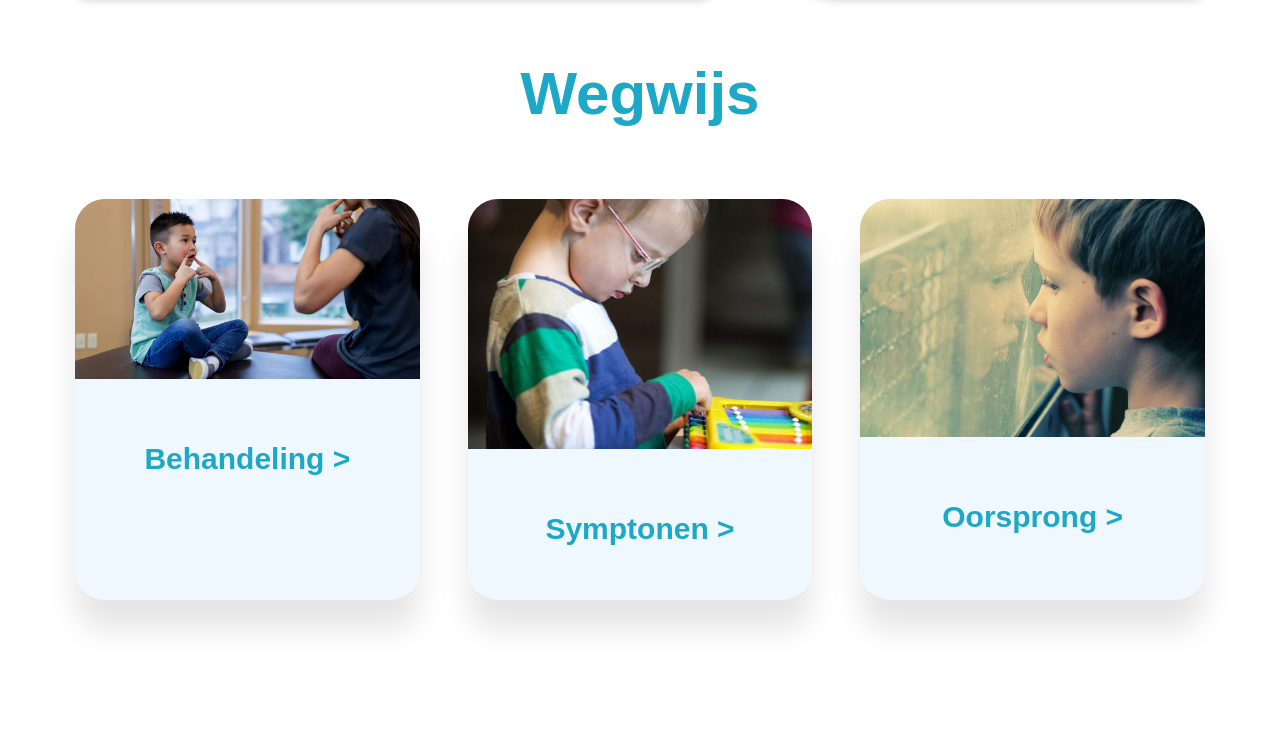
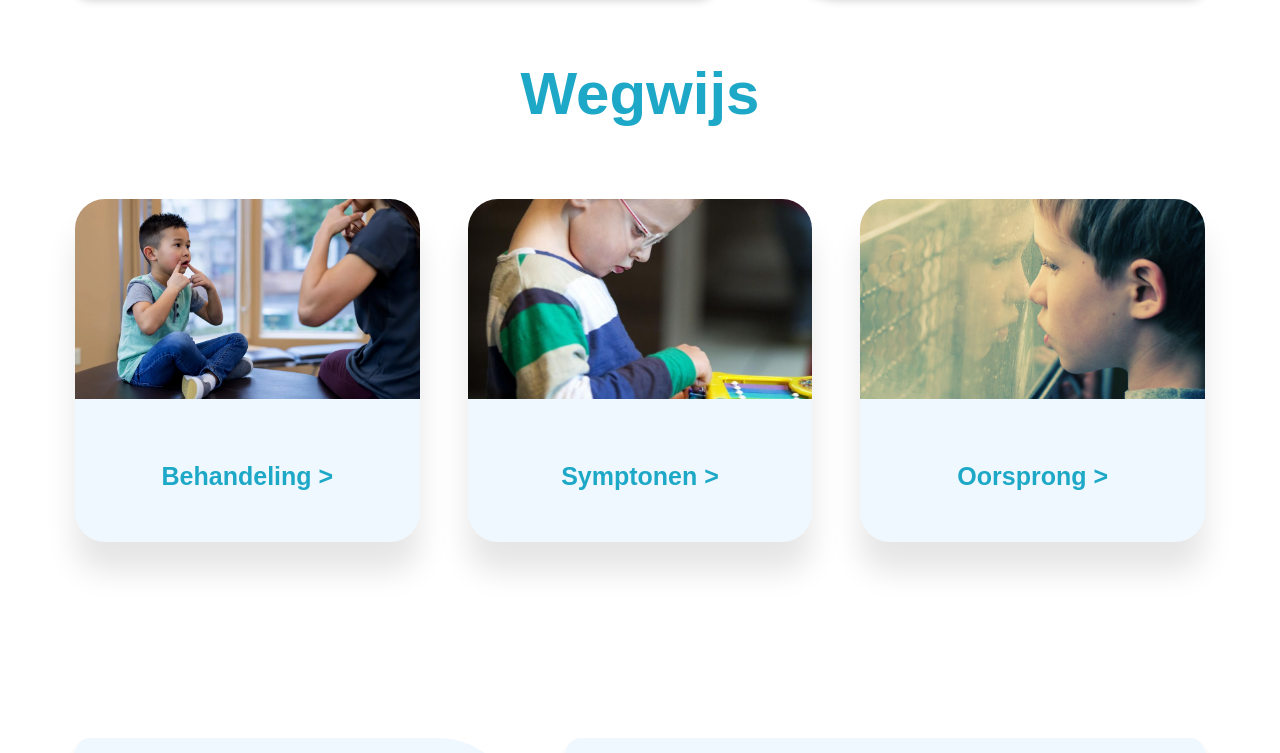
Before and after one commit to timdegroot05/Autisme-project, a plain HTML site: page informatie/informatie.html in a window 1280 px wide. Shown: the part 664-1417 px from the top of the page. Drawn offline with Linux system fonts and the light colour scheme.

Commit message:
wegwijs height change

```diff
--- a/style.css
+++ b/style.css
@@ -494,7 +494,7 @@ footer {
 .grid-item-informatie-5 > h3 {
   background-color: aliceblue;
   padding: 25px 0px;
-  font-size: 30px;
+  font-size: 25px;
 }
 
 .grid-item-informatie-3 > img,
@@ -502,7 +502,7 @@ footer {
 .grid-item-informatie-5 > img {
   object-fit: cover;
   width: 100%;
-  max-height: 250px;
+  height: 200px;
   border-radius: 30px 30px 0px 0px;
 }
 
@@ -515,7 +515,6 @@ footer {
   text-align: center;
   color: rgb(29, 168, 199);
   background-color: aliceblue;
-  font-size: 20px;
 }
 
 .grid-item-informatie-3:hover,
```
